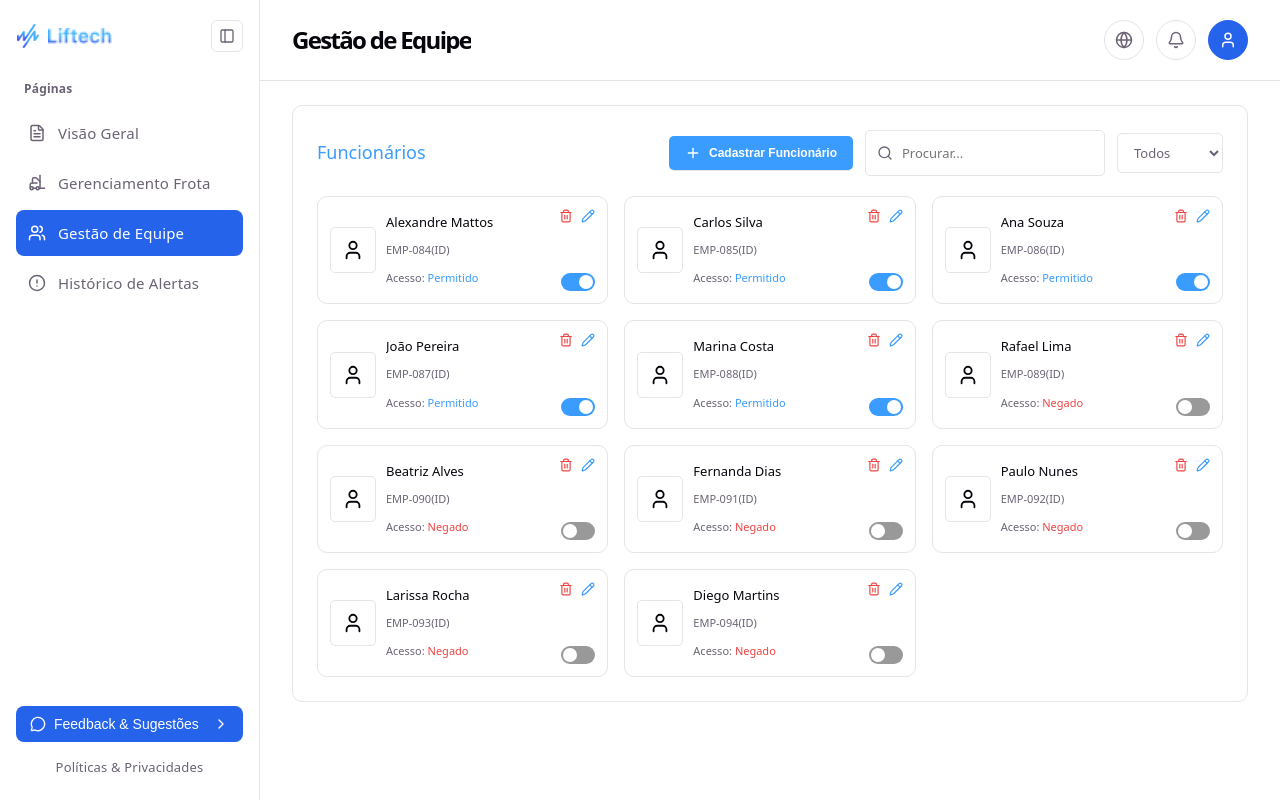
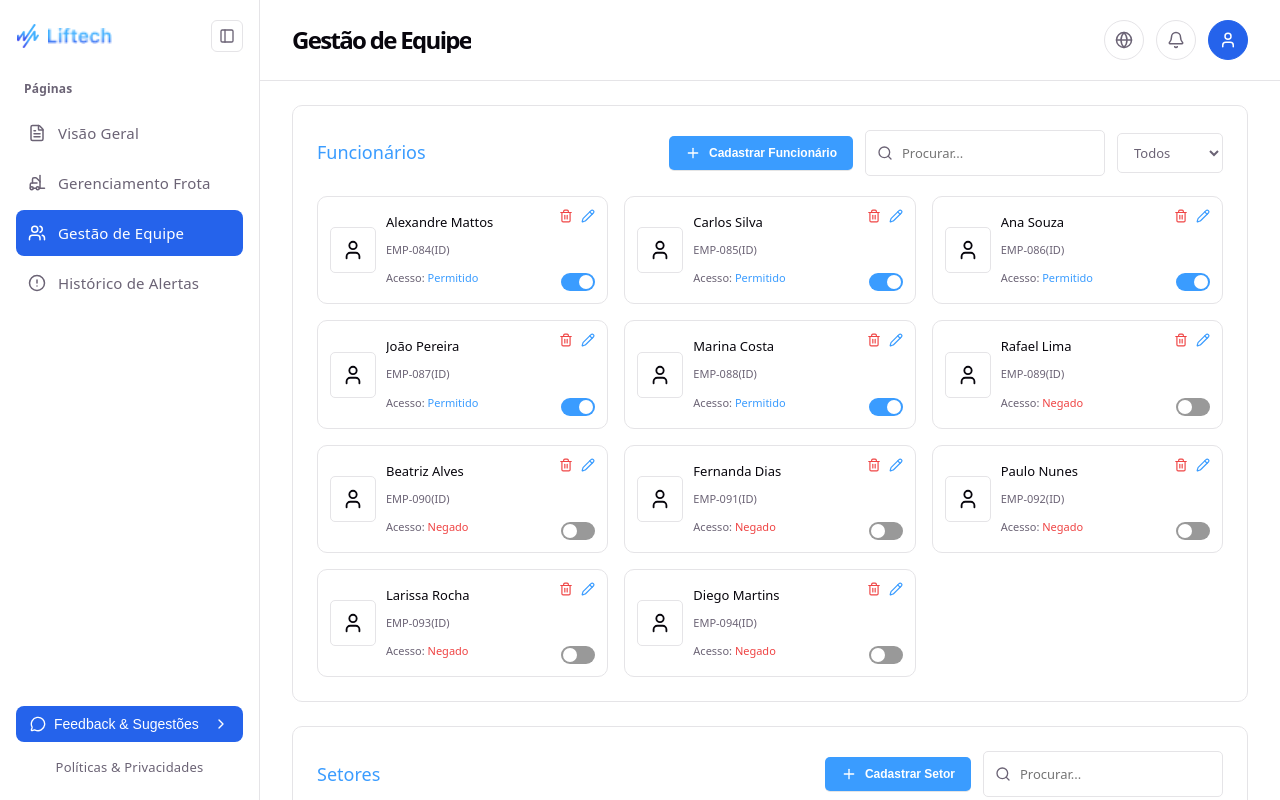
Before and after one commit to RomuuloGoncalves/Liftech, a React (Vite) app in the folder Frontend/: page /equipe in a window 1280 px wide. Built offline with nearby package versions, Linux system fonts and the light colour scheme.

Commit message:
feat(team): add sectors section

```diff
--- a/Frontend/src/pages/EquipePage.tsx
+++ b/Frontend/src/pages/EquipePage.tsx
@@ -4,13 +4,19 @@ import { useTranslation } from 'react-i18next'
 import EmployeeCard from '../components/team/EmployeeCard'
 import EmployeeFormModal, { type EmployeeFormValues } from '../components/team/EmployeeFormModal'
 import EmployeeInfoModal from '../components/team/EmployeeInfoModal'
+import SectorCard from '../components/team/SectorCard'
+import SectorFormModal, { type SectorFormValues } from '../components/team/SectorFormModal'
+import SectorInfoModal from '../components/team/SectorInfoModal'
 import {
   ACCESS_VALUES,
   EMPLOYEES,
+  SECTORS,
   filterEmployees,
+  filterSectors,
   nextEmployeeCode,
   type Access,
   type Employee,
+  type Sector,
 } from '../data/team'
 import styles from './EquipePage.module.css'
 
@@ -19,20 +25,27 @@ type AccessFilter = Access | 'Todos'
 type Dialog =
   | { kind: 'employeeForm'; employee?: Employee }
   | { kind: 'employeeInfo'; employee: Employee }
+  | { kind: 'sectorForm'; sector?: Sector }
+  | { kind: 'sectorInfo'; sector: Sector }
 
 let nextEmployeeId = EMPLOYEES.length + 1
+let nextSectorId = SECTORS.length + 1
 
 const EquipePage: React.FC = () => {
   const { t } = useTranslation()
   const [employees, setEmployees] = useState<Employee[]>(EMPLOYEES)
   const [employeeQuery, setEmployeeQuery] = useState('')
   const [accessFilter, setAccessFilter] = useState<AccessFilter>('Todos')
+  const [sectors, setSectors] = useState<Sector[]>(SECTORS)
+  const [sectorQuery, setSectorQuery] = useState('')
   const [dialog, setDialog] = useState<Dialog | null>(null)
 
   const visibleEmployees = useMemo(
     () => filterEmployees(employees, { query: employeeQuery, access: accessFilter }),
     [employees, employeeQuery, accessFilter]
   )
+
+  const visibleSectors = useMemo(() => filterSectors(sectors, { query: sectorQuery }), [sectors, sectorQuery])
 
   const toggleAccess = (employee: Employee) =>
     setEmployees((prev) =>
@@ -51,6 +64,16 @@ const EquipePage: React.FC = () => {
         acesso: 'Permitido',
       }
       setEmployees((prev) => [created, ...prev])
+    }
+    setDialog(null)
+  }
+
+  const saveSector = (values: SectorFormValues) => {
+    if (dialog?.kind === 'sectorForm' && dialog.sector) {
+      const id = dialog.sector.id
+      setSectors((prev) => prev.map((sector) => (sector.id === id ? { ...sector, ...values } : sector)))
+    } else {
+      setSectors((prev) => [{ ...values, id: String(nextSectorId++) }, ...prev])
     }
     setDialog(null)
   }
@@ -114,10 +137,55 @@ const EquipePage: React.FC = () => {
         )}
       </section>
 
+      <section className={styles.section} aria-labelledby="team-sectors-title">
+        <div className={styles.sectionHeader}>
+          <h2 id="team-sectors-title" className={styles.sectionTitle}>
+            {t('team.sectors')}
+          </h2>
+          <div className={styles.toolbar}>
+            <button type="button" className={styles.registerButton} onClick={() => setDialog({ kind: 'sectorForm' })}>
+              <Plus size={16} />
+              {t('team.registerSector')}
+            </button>
+            <div className={styles.searchField}>
+              <Search size={16} className={styles.searchIcon} aria-hidden="true" />
+              <input
+                type="search"
+                className={styles.searchInput}
+                placeholder={t('team.searchPlaceholder')}
+                aria-label={`${t('team.sectors')}: ${t('common.search')}`}
+                value={sectorQuery}
+                onChange={(event) => setSectorQuery(event.target.value)}
+              />
+            </div>
+          </div>
+        </div>
+
+        {visibleSectors.length === 0 ? (
+          <p className={styles.emptyState}>{t('team.emptySectors')}</p>
+        ) : (
+          <div className={styles.grid}>
+            {visibleSectors.map((sector) => (
+              <SectorCard
+                key={sector.id}
+                sector={sector}
+                onOpen={(item) => setDialog({ kind: 'sectorInfo', sector: item })}
+                onEdit={(item) => setDialog({ kind: 'sectorForm', sector: item })}
+                onDelete={() => {}}
+              />
+            ))}
+          </div>
+        )}
+      </section>
+
       {dialog?.kind === 'employeeForm' && (
         <EmployeeFormModal employee={dialog.employee} existing={employees} onSave={saveEmployee} onClose={closeDialog} />
       )}
       {dialog?.kind === 'employeeInfo' && <EmployeeInfoModal employee={dialog.employee} onClose={closeDialog} />}
+      {dialog?.kind === 'sectorForm' && (
+        <SectorFormModal sector={dialog.sector} onSave={saveSector} onClose={closeDialog} />
+      )}
+      {dialog?.kind === 'sectorInfo' && <SectorInfoModal sector={dialog.sector} onClose={closeDialog} />}
     </div>
   )
 }
```
Also changed, not shown: 1 other file (tests, documents, lock files or other folders).
